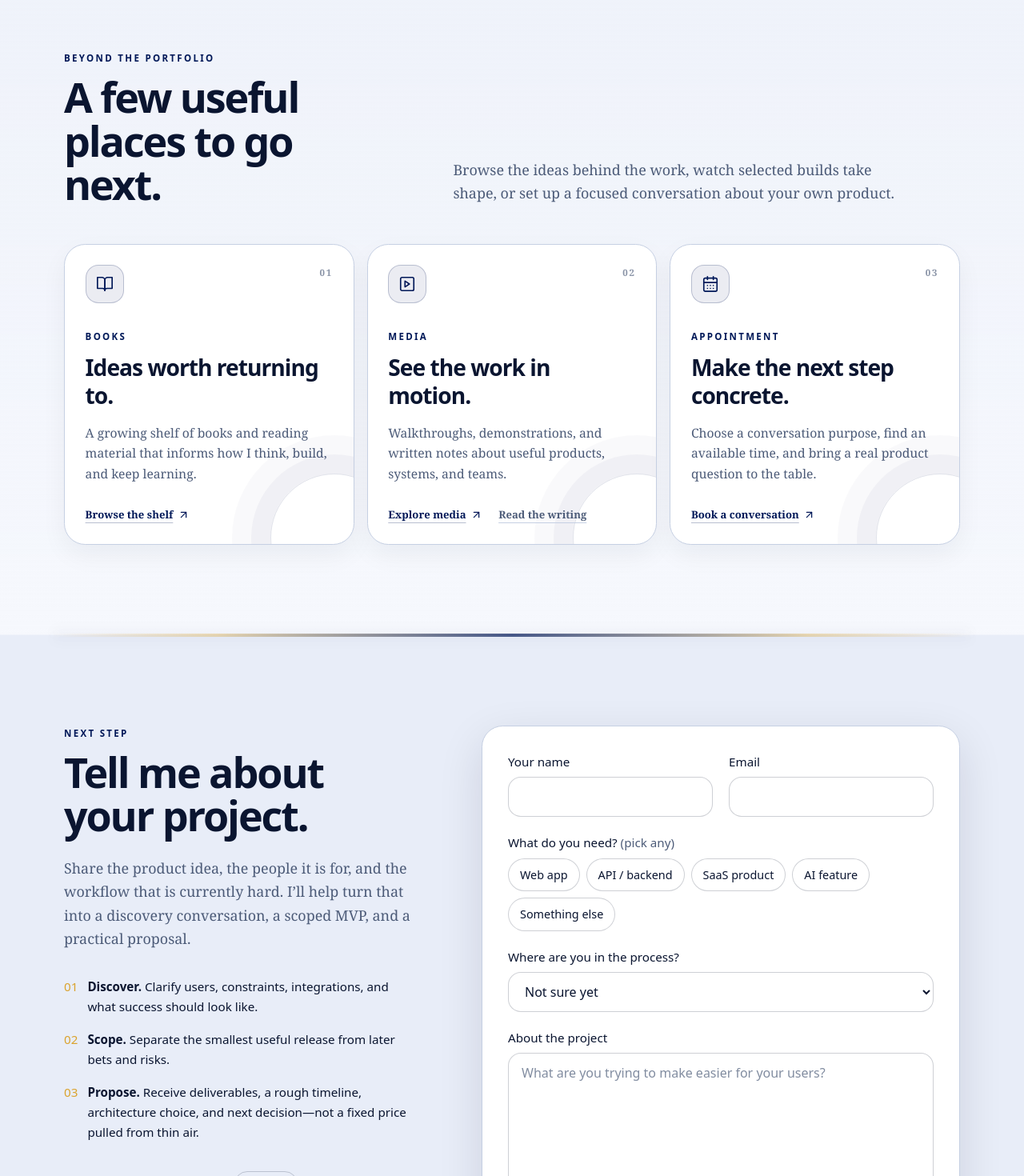
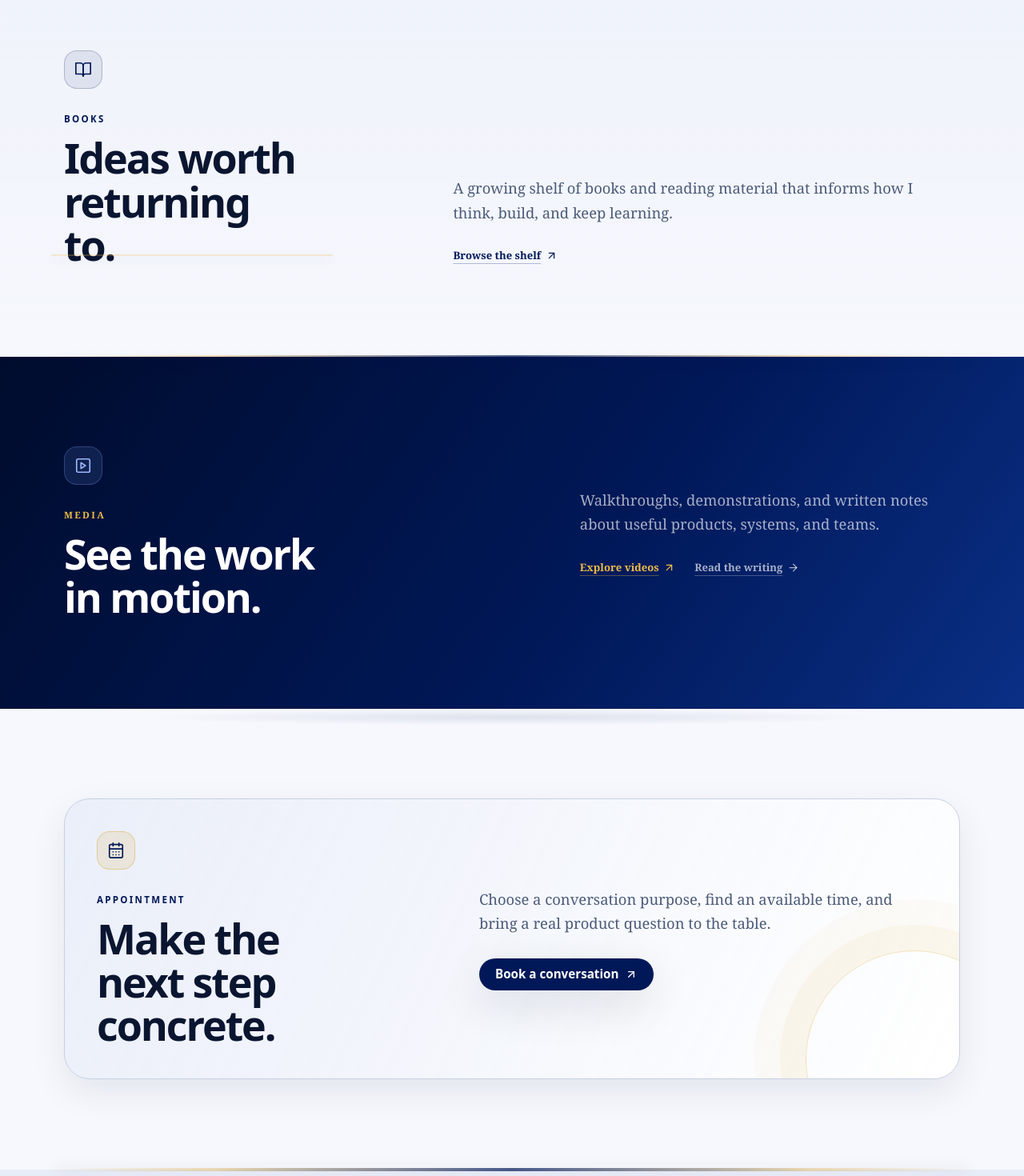
Before and after one commit to Bereda-maker/bereda-portofolio, a Next.js app: page / in a window 1280 px wide. Shown: the part 10120-11590 px from the top of the page at 80% size. Built offline with nearby package versions, Linux system fonts and the light colour scheme; no server answers.

Commit message:
Split homepage resources into sections

```diff
--- a/app/globals.css
+++ b/app/globals.css
@@ -144,6 +144,21 @@ main > section.border-t::before { content: ''; position: absolute; right: 5%; to
 .explore-link:hover { text-decoration-color: currentColor; }
 .explore-secondary-link { color: rgb(var(--muted)); text-decoration: underline; text-decoration-color: rgb(var(--rule)); text-underline-offset: .3rem; }
 .explore-secondary-link:hover { color: rgb(var(--ink)); text-decoration-color: currentColor; }
+.explore-section--books { background: linear-gradient(180deg, rgb(var(--panel) / .52), rgb(var(--paper))); }
+.explore-section--media { position: relative; isolation: isolate; background: linear-gradient(125deg, #000c2d 0%, #001858 58%, #0a2f85 100%); }
+.explore-section--media::after { content: ''; position: absolute; right: 8%; top: -8rem; height: 22rem; width: 22rem; border: 1px solid rgb(240 189 72 / .25); border-radius: 9999px; box-shadow: 0 0 0 2rem rgb(240 189 72 / .035), 0 0 0 4rem rgb(240 189 72 / .02); pointer-events: none; }
+.explore-section--media > .wrap { position: relative; z-index: 1; }
+.explore-eyebrow { color: #f0bd48; font-family: var(--font-display); font-size: .72rem; font-weight: 700; letter-spacing: .2em; text-transform: uppercase; }
+.explore-icon--dark { border-color: rgb(125 163 255 / .28); background: rgb(125 163 255 / .12); color: #9db8ff; }
+.explore-link--dark { color: #f0bd48; text-decoration-color: rgb(240 189 72 / .35); }
+.explore-secondary-link--dark { color: rgb(255 255 255 / .65); text-decoration-color: rgb(255 255 255 / .25); }
+.explore-secondary-link--dark:hover { color: white; text-decoration-color: white; }
+.explore-section--appointment { background: rgb(var(--paper)); }
+.appointment-panel { position: relative; overflow: hidden; border: 1px solid rgb(var(--rule)); border-radius: 2rem; background: linear-gradient(115deg, rgb(var(--panel) / .85), rgb(var(--card))); padding: 1.5rem; box-shadow: 0 1rem 2.8rem rgb(var(--shadow) / .08); }
+.appointment-panel::after { content: ''; position: absolute; right: -5rem; bottom: -7rem; height: 17rem; width: 17rem; border: 1px solid rgb(var(--gold) / .3); border-radius: 9999px; box-shadow: 0 0 0 2rem rgb(var(--gold) / .06), 0 0 0 4rem rgb(var(--gold) / .035); pointer-events: none; }
+.appointment-panel > .grid { position: relative; z-index: 1; }
+.explore-icon--appointment { border-color: rgb(var(--gold) / .4); background: rgb(var(--gold) / .14); color: rgb(var(--forest)); }
+@media (min-width: 640px) { .appointment-panel { padding: 2.5rem; } }
 @media (min-width: 768px) { .explore-grid { grid-template-columns: repeat(3, minmax(0, 1fr)); } .explore-card { padding: 1.6rem; } }
 
 @keyframes settle { from { opacity: 0; transform: translateY(12px); } to { opacity: 1; transform: none; } }
--- a/components/sections/Explore.tsx
+++ b/components/sections/Explore.tsx
@@ -1,68 +1,61 @@
 import Link from 'next/link';
-import { ArrowUpRight, BookOpen, CalendarDays, PlaySquare } from 'lucide-react';
-
-const DESTINATIONS = [
-  {
-    number: '01',
-    label: 'Books',
-    title: 'Ideas worth returning to.',
-    text: 'A growing shelf of books and reading material that informs how I think, build, and keep learning.',
-    href: '/books',
-    action: 'Browse the shelf',
-    icon: BookOpen,
-  },
-  {
-    number: '02',
-    label: 'Media',
-    title: 'See the work in motion.',
-    text: 'Walkthroughs, demonstrations, and written notes about useful products, systems, and teams.',
-    href: '/videos',
-    action: 'Explore media',
-    icon: PlaySquare,
-    secondaryHref: '/content',
-    secondaryAction: 'Read the writing',
-  },
-  {
-    number: '03',
-    label: 'Appointment',
-    title: 'Make the next step concrete.',
-    text: 'Choose a conversation purpose, find an available time, and bring a real product question to the table.',
-    href: '/book',
-    action: 'Book a conversation',
-    icon: CalendarDays,
-  },
-];
+import { ArrowRight, ArrowUpRight, BookOpen, CalendarDays, PlaySquare } from 'lucide-react';
 
 export default function Explore() {
   return (
-    <section id="explore" className="explore-section border-b border-rule" aria-labelledby="explore-title">
-      <div className="wrap py-20 md:py-28">
-        <div className="grid gap-6 md:grid-cols-[.8fr_1.2fr] md:items-end md:gap-16">
-          <div>
-            <p className="eyebrow">Beyond the portfolio</p>
-            <h2 id="explore-title" className="section-title mt-3 max-w-[11ch]">A few useful places to go next.</h2>
+    <>
+      <section id="books" className="explore-section explore-section--books border-b border-rule" aria-labelledby="books-title">
+        <div className="wrap py-20 md:py-28">
+          <div className="grid gap-10 md:grid-cols-[.8fr_1.2fr] md:items-end md:gap-16">
+            <div>
+              <span className="explore-icon" aria-hidden="true"><BookOpen size={22} strokeWidth={1.8} /></span>
+              <p className="eyebrow mt-7">Books</p>
+              <h2 id="books-title" className="section-title mt-3 max-w-[10ch]">Ideas worth returning to.</h2>
+            </div>
+            <div className="max-w-[38rem]">
+              <p className="text-[1.15rem] text-muted">A growing shelf of books and reading material that informs how I think, build, and keep learning.</p>
+              <Link href="/books" className="explore-link mt-7">Browse the shelf <ArrowUpRight size={15} aria-hidden="true" /></Link>
+            </div>
           </div>
-          <p className="max-w-[36rem] text-[1.12rem] text-muted">Browse the ideas behind the work, watch selected builds take shape, or set up a focused conversation about your own product.</p>
         </div>
+      </section>
 
-        <div className="explore-grid mt-12">
-          {DESTINATIONS.map(({ number, label, title, text, href, action, icon: Icon, secondaryHref, secondaryAction }) => (
-            <article key={label} className="explore-card">
-              <div className="flex items-start justify-between gap-4">
-                <span className="explore-icon" aria-hidden="true"><Icon size={22} strokeWidth={1.8} /></span>
-                <span className="explore-number">{number}</span>
+      <section id="media" className="explore-section explore-section--media border-b border-rule bg-forest-dark text-white" aria-labelledby="media-title">
+        <div className="wrap py-20 md:py-28">
+          <div className="grid gap-10 md:grid-cols-[1.1fr_.9fr] md:items-center md:gap-16">
+            <div>
+              <span className="explore-icon explore-icon--dark" aria-hidden="true"><PlaySquare size={22} strokeWidth={1.8} /></span>
+              <p className="explore-eyebrow mt-7">Media</p>
+              <h2 id="media-title" className="section-title mt-3 max-w-[11ch] text-white">See the work in motion.</h2>
+            </div>
+            <div>
+              <p className="text-[1.15rem] text-white/65">Walkthroughs, demonstrations, and written notes about useful products, systems, and teams.</p>
+              <div className="mt-7 flex flex-wrap gap-x-6 gap-y-3">
+                <Link href="/videos" className="explore-link explore-link--dark">Explore videos <ArrowUpRight size={15} aria-hidden="true" /></Link>
+                <Link href="/content" className="explore-secondary-link explore-secondary-link--dark">Read the writing <ArrowRight size={15} aria-hidden="true" /></Link>
               </div>
-              <p className="eyebrow mt-8">{label}</p>
-              <h3 className="mt-3 font-display text-[clamp(1.45rem,2.2vw,2rem)] font-semibold leading-tight tracking-[-.035em]">{title}</h3>
-              <p className="mt-4 max-w-[28rem] text-[.98rem] leading-relaxed text-muted">{text}</p>
-              <div className="mt-7 flex flex-wrap items-center gap-x-5 gap-y-3">
-                <Link href={href} className="explore-link">{action} <ArrowUpRight size={15} aria-hidden="true" /></Link>
-                {secondaryHref && <Link href={secondaryHref} className="explore-secondary-link">{secondaryAction}</Link>}
+            </div>
+          </div>
+        </div>
+      </section>
+
+      <section id="appointment" className="explore-section explore-section--appointment border-b border-rule" aria-labelledby="appointment-title">
+        <div className="wrap py-20 md:py-28">
+          <div className="appointment-panel">
+            <div className="grid gap-10 md:grid-cols-[.85fr_1.15fr] md:items-center md:gap-16">
+              <div>
+                <span className="explore-icon explore-icon--appointment" aria-hidden="true"><CalendarDays size={22} strokeWidth={1.8} /></span>
+                <p className="eyebrow mt-7">Appointment</p>
+                <h2 id="appointment-title" className="section-title mt-3 max-w-[11ch]">Make the next step concrete.</h2>
               </div>
-            </article>
-          ))}
+              <div>
+                <p className="max-w-[38rem] text-[1.15rem] text-muted">Choose a conversation purpose, find an available time, and bring a real product question to the table.</p>
+                <Link href="/book" className="btn btn-primary mt-7">Book a conversation <ArrowUpRight size={16} aria-hidden="true" /></Link>
+              </div>
+            </div>
+          </div>
         </div>
-      </div>
-    </section>
+      </section>
+    </>
   );
 }
```
